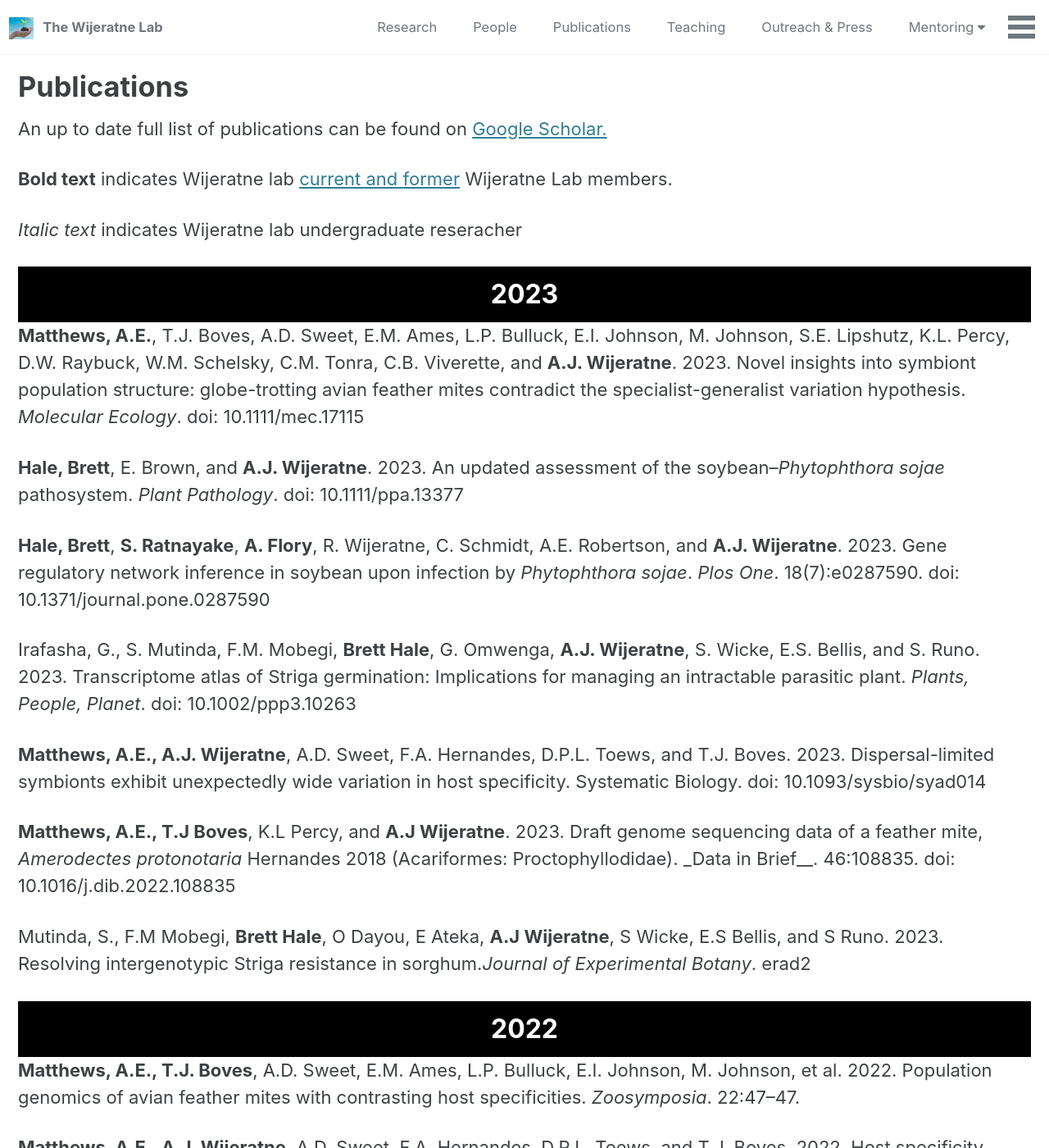
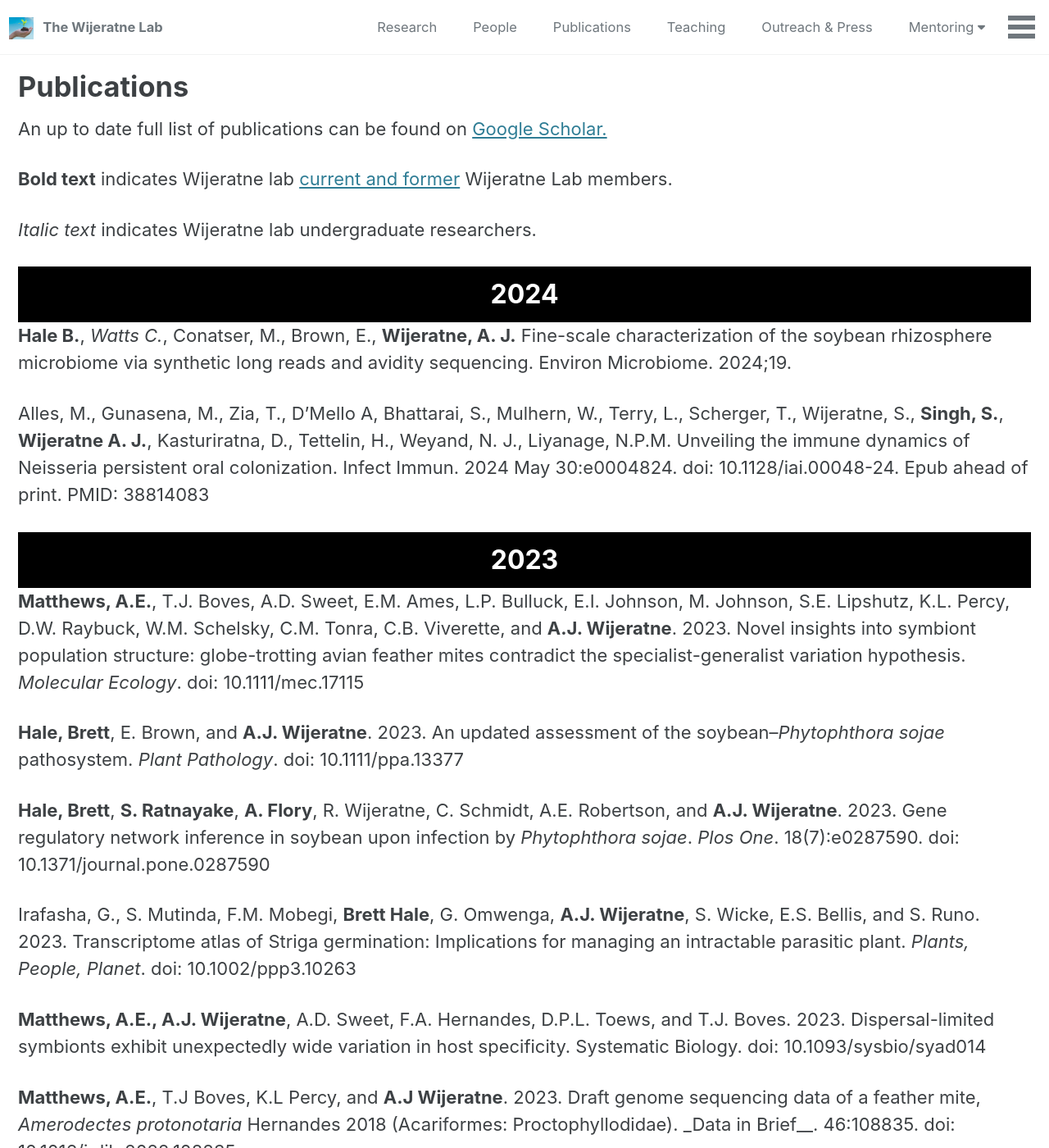
Before and after one commit to ajwije/Wijeratne_lab, a Jekyll site: the page built from _pages/publications.md, in a window 1280 px wide and 1400 px high. Shown: the whole window at 82% size. Built offline with Jekyll 4.4.1, drawn with Linux system fonts in a browser that asks for light colours; cached includes are drawn as plain includes; nearby versions of some CDN libraries.

```diff
--- a/_pages/publications.md
+++ b/_pages/publications.md
@@ -10,7 +10,17 @@ An up to date full list of publications can be found on [Google Scholar.](https:
 
 **Bold text** indicates Wijeratne lab [current and former](/people/) Wijeratne Lab members.
 
-_Italic text_ indicates Wijeratne lab undergraduate reseracher
+_Italic text_ indicates Wijeratne lab undergraduate researchers.
+
+<div style="background-color: black; display: flex; justify-content: center; align-items: center; padding: 10px;">
+  <div style="color: white; font-size: 32px; font-weight: bold;">2024</div>
+</div>
+
+
+**Hale B.**, _Watts C._, Conatser, M., Brown, E., **Wijeratne, A. J.** Fine-scale characterization of the soybean rhizosphere microbiome via synthetic long reads and avidity sequencing. Environ Microbiome. 2024;19.
+
+Alles, M., Gunasena, M., Zia, T., D'Mello A, Bhattarai, S., Mulhern, W., Terry, L., Scherger, T., Wijeratne, S., **Singh, S.**, **Wijeratne A. J.**, Kasturiratna, D., Tettelin, H., Weyand, N. J., Liyanage, N.P.M. Unveiling the immune dynamics of Neisseria persistent oral colonization. Infect Immun. 2024 May 30:e0004824. doi: 10.1128/iai.00048-24. Epub ahead of print. PMID: 38814083
+
 
 <div style="background-color: black; display: flex; justify-content: center; align-items: center; padding: 10px;">
   <div style="color: white; font-size: 32px; font-weight: bold;">2023</div>
@@ -26,7 +36,7 @@ Irafasha, G., S. Mutinda, F.M. Mobegi, **Brett Hale**, G. Omwenga, **A.J. Wijera
 
 **Matthews, A.E., A.J. Wijeratne**, A.D. Sweet, F.A. Hernandes, D.P.L. Toews, and T.J. Boves. 2023. Dispersal-limited symbionts exhibit unexpectedly wide variation in host specificity. Systematic Biology. doi: 10.1093/sysbio/syad014
 
-**Matthews, A.E., T.J Boves**, K.L Percy, and **A.J Wijeratne**. 2023. Draft genome sequencing data of a feather mite, _Amerodectes protonotaria_ Hernandes 2018 (Acariformes: Proctophyllodidae). _Data in Brief__. 46:108835. doi: 10.1016/j.dib.2022.108835
+**Matthews, A.E.**, T.J Boves, K.L Percy, and **A.J Wijeratne**. 2023. Draft genome sequencing data of a feather mite, _Amerodectes protonotaria_ Hernandes 2018 (Acariformes: Proctophyllodidae). _Data in Brief__. 46:108835. doi: 10.1016/j.dib.2022.108835
 
 Mutinda, S., F.M Mobegi, **Brett Hale**, O Dayou, E Ateka, **A.J Wijeratne**, S Wicke, E.S Bellis, and S Runo. 2023. Resolving intergenotypic Striga resistance in sorghum._Journal of Experimental Botany_. erad2
 
```
Also changed, not shown: _pages/outreach.md (+18 -0 lines), _pages/people.md (+8 -2 lines), _people/1-sachini.md (added, +11 -0 lines), _people/2-Mahesh.md (added, +13 -0 lines), _past_members/1-alix-matthews.md (renamed from _people/1-alix-matthews.md), _past_members/1-brett-hale.md (renamed from _people/1-brett-hale.md), _past_members/3-EmilioSorianoChavez.md (renamed from _people/3-EmilioSorianoChavez.md), _past_members/3-daniela.md (renamed from _people/3-daniela.md), _past_members/3-gerson.md (renamed from _people/3-gerson.md), _people/1-winston-miller.md (renamed from _people/2-winston-miller.md), _people/1-zach.md (renamed from _people/4-zach.md), assets/images/people/Mahesh.jpeg (added), assets/images/people/sachini.jpg (added), 2 other files.
